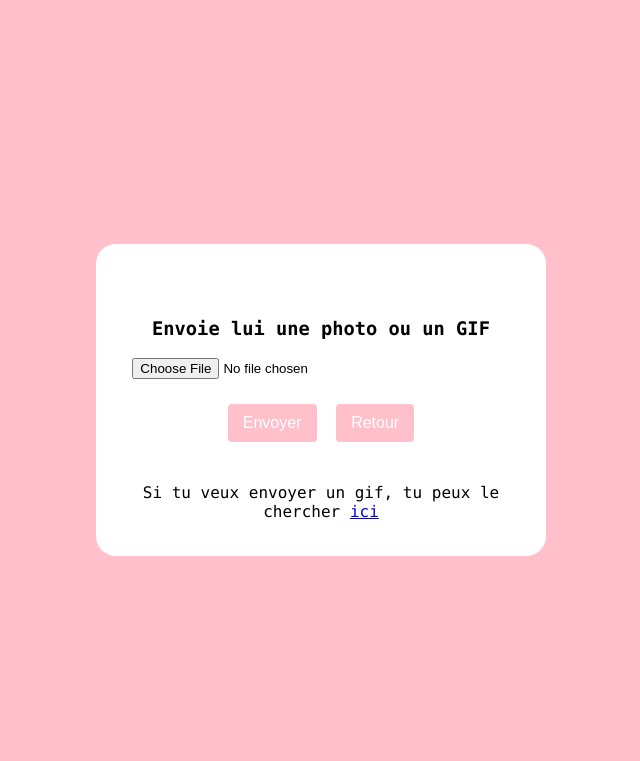
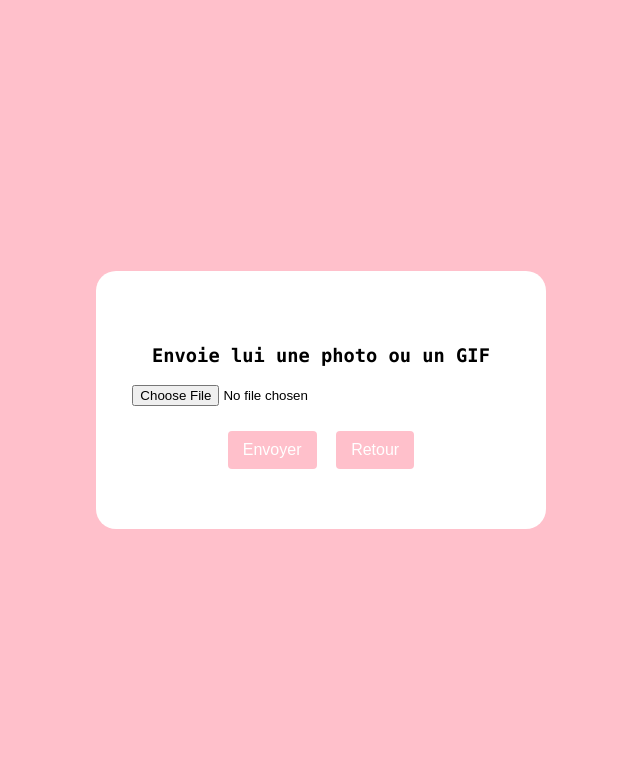
Before and after one commit to Kevinnnnb/Noa_Webapp, a Flask app: page /images in a window 1280 px wide. Shown: the top 761 px of the page, without its empty margins (319-959 px from the left). Run offline with Flask 3, Linux system fonts and the light colour scheme; a user stored in the database is signed in.

Commit message:
Update index.html

```diff
--- a/templates/index.html
+++ b/templates/index.html
@@ -128,7 +128,6 @@
                     </form>
                 </div>
                 <div id="gif-section">
-                    <p>Si tu veux envoyer un gif, tu peux le chercher <a href="/search_gif">ici</a></p>
                     </form>
                     <div id="gif-container"></div>
                 </div>
```
